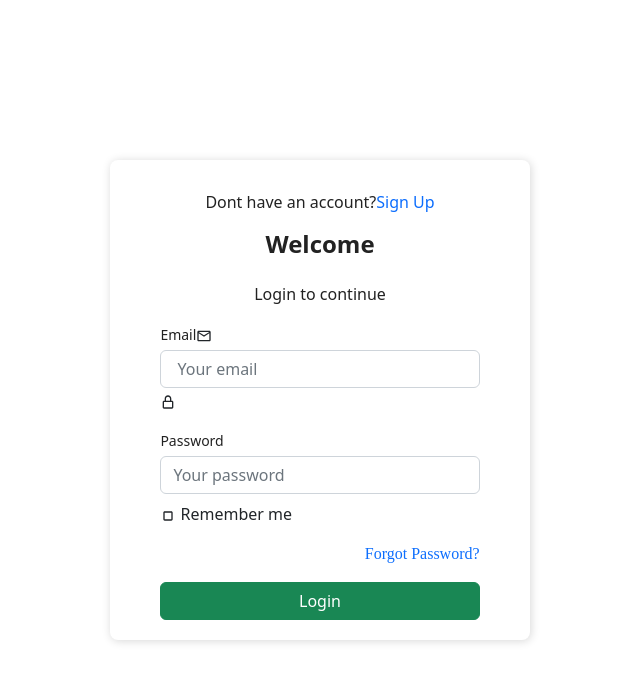
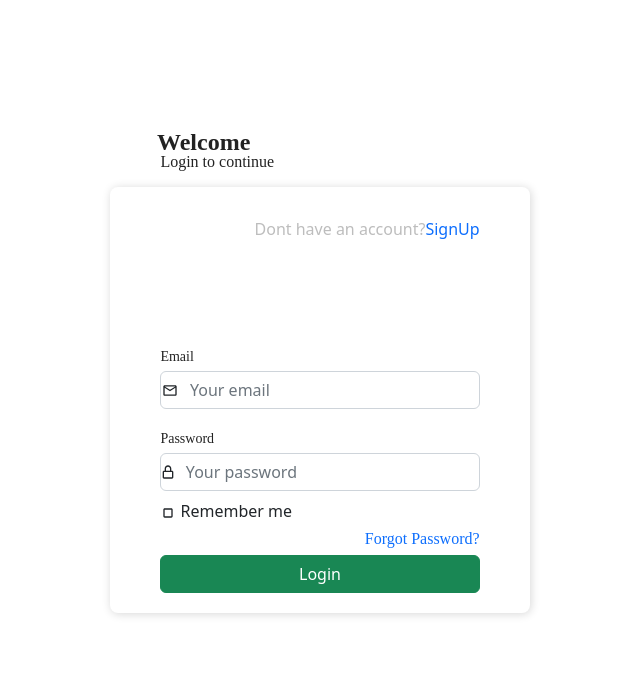
Before and after one commit to MICHAELMUNAVU83/greenr-frontend, a React (Create React App) app: page /login in a window 1280 px wide. Shown: the top 682 px of the page, without its empty margins (320-960 px from the left). Built offline with nearby package versions, Linux system fonts and the light colour scheme; no server answers.

Commit message:
polishing css

```diff
--- a/src/components/Login/Login.css
+++ b/src/components/Login/Login.css
@@ -22,29 +22,40 @@
   }
 
   .Login-form-title {
-    text-align: center;
     margin-bottom: 1em;
     font-size: 24px;
     color: rgb(34, 34, 34);
     font-weight: 800;
+    position: absolute;
+    top:130px;
+    line-height: 25px;
+    font-family: 'Poppins';
+    left:477px;
   }
   .Login-form-paragraph {
     text-align: center;
     font-size: 16px;
     color: rgb(34, 34, 34);
     font-weight: 3000;
+    position: absolute;
+    top:150px;
+    font-family: 'Poppins';
+    font-style: normal;
   }
 
   label {
     font-size: 14px;
-    font-weight: 500;
     color: rgb(34, 34, 34);
+    font-family: 'Poppins';
+    font-style: normal;
+    font-weight: 400;
   }
   .Login-form-parag {
-    text-align: center;
+    text-align: end;
     font-size: 16px;
-    color: rgb(34, 34, 34);
+    color: #BDBDBD;
     font-weight: 300;
+    height: 110px;
   }
 
    a:link {
@@ -54,19 +65,25 @@
     color:#4F98CB;
   }
 
-  .forgot-password{
+  .forgot-password {
     font-family: 'Poppins';
     font-style: normal;
     font-weight: 400;
     font-size: 16px;
-line-height: 24px;
-
-/* identical to box height */
-
+    text-align: right;
+    color: #3665C5;
+    line-height: 0px;
     text-align: right;
 
-/* Main/Primary */
+  }
 
-color: #3665C5;
+  .mail {
+    position: absolute;
+    height:95px;
+    left:482px;
+  }
 
+  .lock{
+    position: absolute;
+    height:126px;
   }
--- a/src/components/Login/Login.js
+++ b/src/components/Login/Login.js
@@ -44,7 +44,7 @@ function Login({ setStoredToken }) {
     <div className="Login-form-container">
       <form className="Login-form">
         <div className="Login-form-content">
-          <p className="Login-form-parag">Dont have an account?<a href='signup'>Sign Up</a></p>
+          <p className="Login-form-parag">Dont have an account?<a href='signup'>SignUp</a></p>
           <h3 className="Login-form-title">Welcome</h3>
           <p className="Login-form-paragraph">Login to continue</p>
           <div className="form-group mt-3">
@@ -53,7 +53,7 @@ function Login({ setStoredToken }) {
             <input
               type="email"
               className="form-control mt-1"
-              placeholder= " Your email"
+              placeholder= "    Your email"
               value={username}
             onChange={(e) => setUsername(e.target.value)}
             />
@@ -64,7 +64,7 @@ function Login({ setStoredToken }) {
             <input
               type="password"
               className="form-control mt-1"
-              placeholder="Your password"
+              placeholder="   Your password"
               value={password}
               onChange={(e) => setPassword(e.target.value)}
             />
```
Lines whose indentation alone changed are shown as unchanged.
